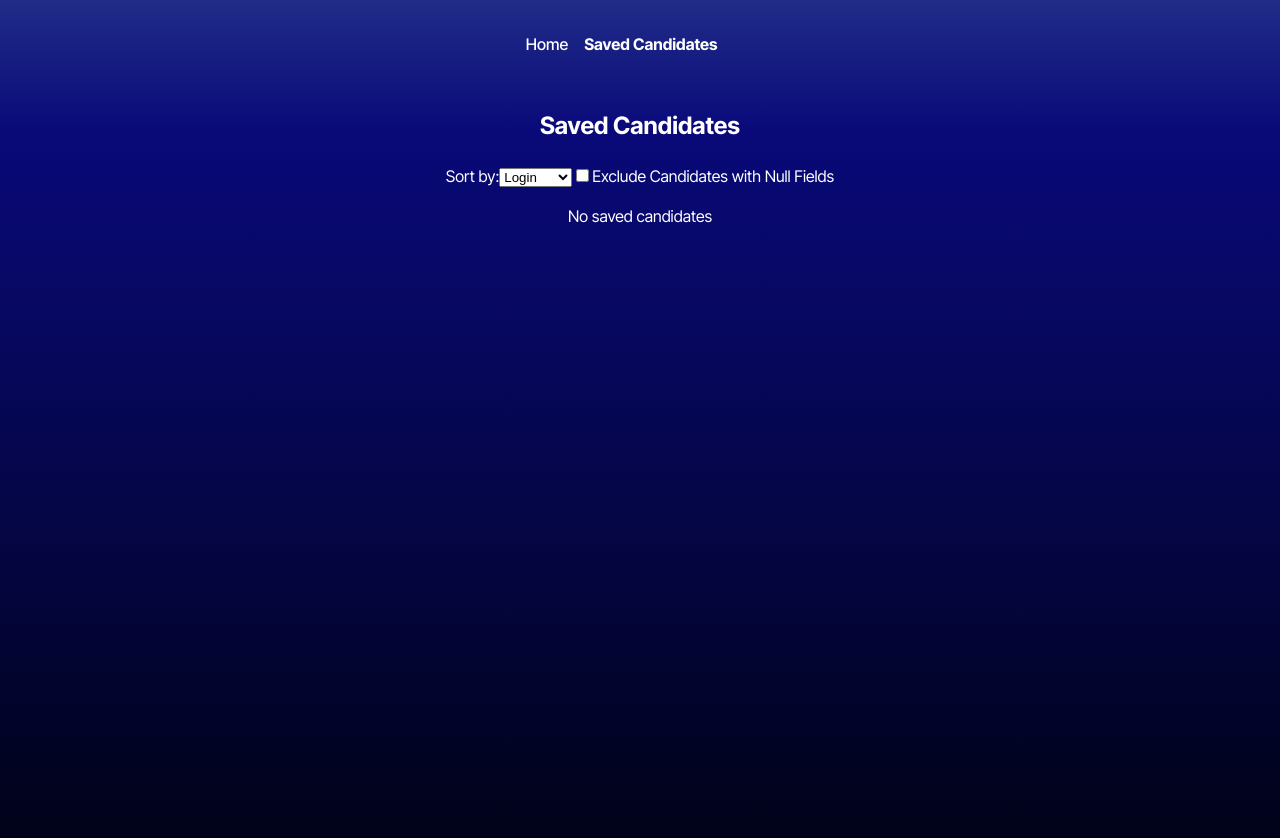
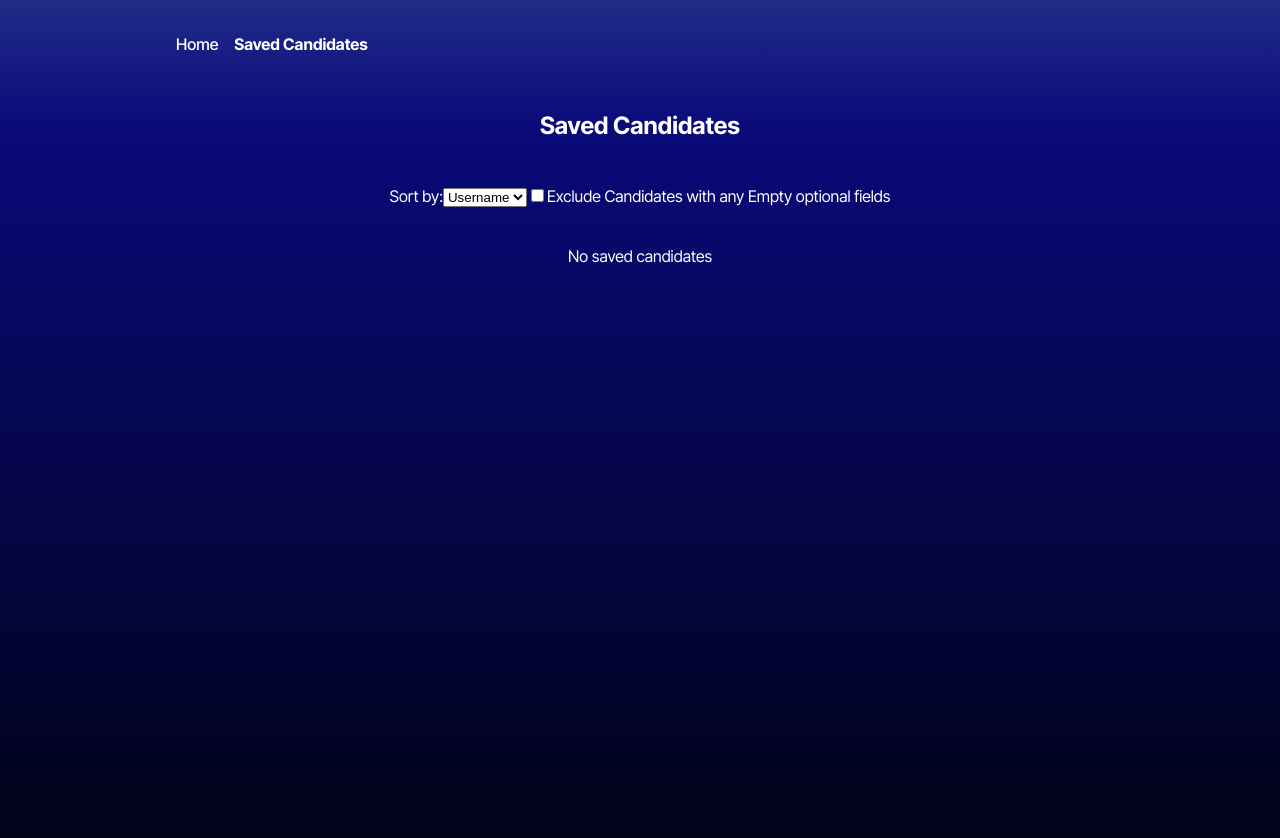
Before and after one commit to MagicInUse/Git-Tinder, a React (Vite) app: page /SavedCandidates in a window 1280 px wide. Shown: the top 838 px of the page. Built offline with nearby package versions, Linux system fonts and the light colour scheme.

Commit message:
Sort and Filter work, let's clean up the GUI a little bit

```diff
--- a/src/index.css
+++ b/src/index.css
@@ -36,6 +36,10 @@ body {
   place-items: center;
   min-width: 320px;
   min-height: 100vh;
+}
+
+nav {
+  width: 80vw;
 }
 
 h1 {
@@ -161,3 +165,7 @@ td.actions button {
   background-color: #090;
   color: #000;
 }
+
+.controls {
+  padding: 20px;
+}
--- a/src/pages/SavedCandidates.tsx
+++ b/src/pages/SavedCandidates.tsx
@@ -64,7 +64,7 @@ const SavedCandidates = () => {
         <label>
           Sort by:
           <select value={sortOption} onChange={handleSortChange}>
-            <option value="login">Login</option>
+            <option value="login">Username</option>
             <option value="location">Location</option>
           </select>
         </label>
@@ -75,7 +75,7 @@ const SavedCandidates = () => {
             checked={filterNotProvided}
             onChange={handleFilterChange}
           />
-          Exclude Candidates with Null Fields
+          Exclude Candidates with any Empty optional fields
         </label>
       </div>
       {sortedAndFilteredCandidates.length > 0 ? (
```
Also changed, not shown: src/main.tsx (line endings or trailing spaces).
